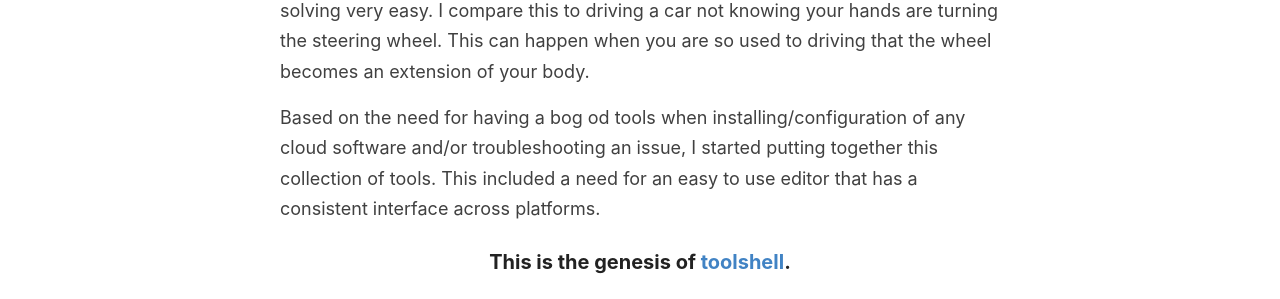
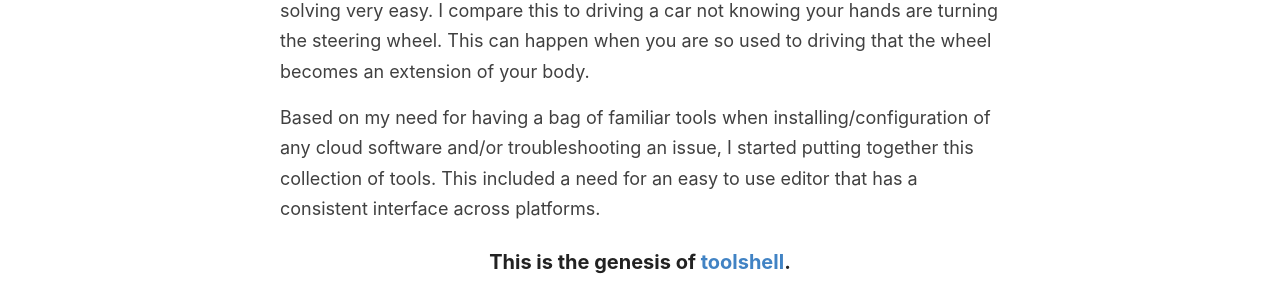
Before and after one commit to honnuanand/honnuanand.github.com, a Jekyll site: the page built from _posts/2021-04-22-Launcing toolshell-dev.md, in a window 1280 px wide. Shown: the part 354-653 px from the top of the page. Built offline with Jekyll 4.4.1, drawn with Linux system fonts in a browser that asks for light colours.

Commit message:
spelling mistakes

```diff
--- a/_posts/2021-04-22-Launcing toolshell-dev.md
+++ b/_posts/2021-04-22-Launcing toolshell-dev.md
@@ -11,7 +11,7 @@
 I am a person who is used to having my tools close to me. Specially when you are in a troubleshooting session, having the right tools for the right job makes problem solving very easy. I compare this to driving a car not knowing your hands are turning the steering wheel.
 This can happen when you are so used to driving that the wheel becomes an extension of your body.
 
-Based on the need for having a bog od tools when installing/configuration of any cloud software and/or troubleshooting an issue, I started putting together this collection of tools. This included a need for an easy to use editor that has a consistent interface across platforms.
+Based on my need for having a bag of familiar tools when installing/configuration of any cloud software and/or troubleshooting an issue, I started putting together this collection of tools. This included a need for an easy to use editor that has a consistent interface across platforms.
 ### This is the genesis of [toolshell](http://www.toolshell.dev).
 
 The initial effort is to build a docker image that one can quickly install and start diving right into the problem solving.
```
